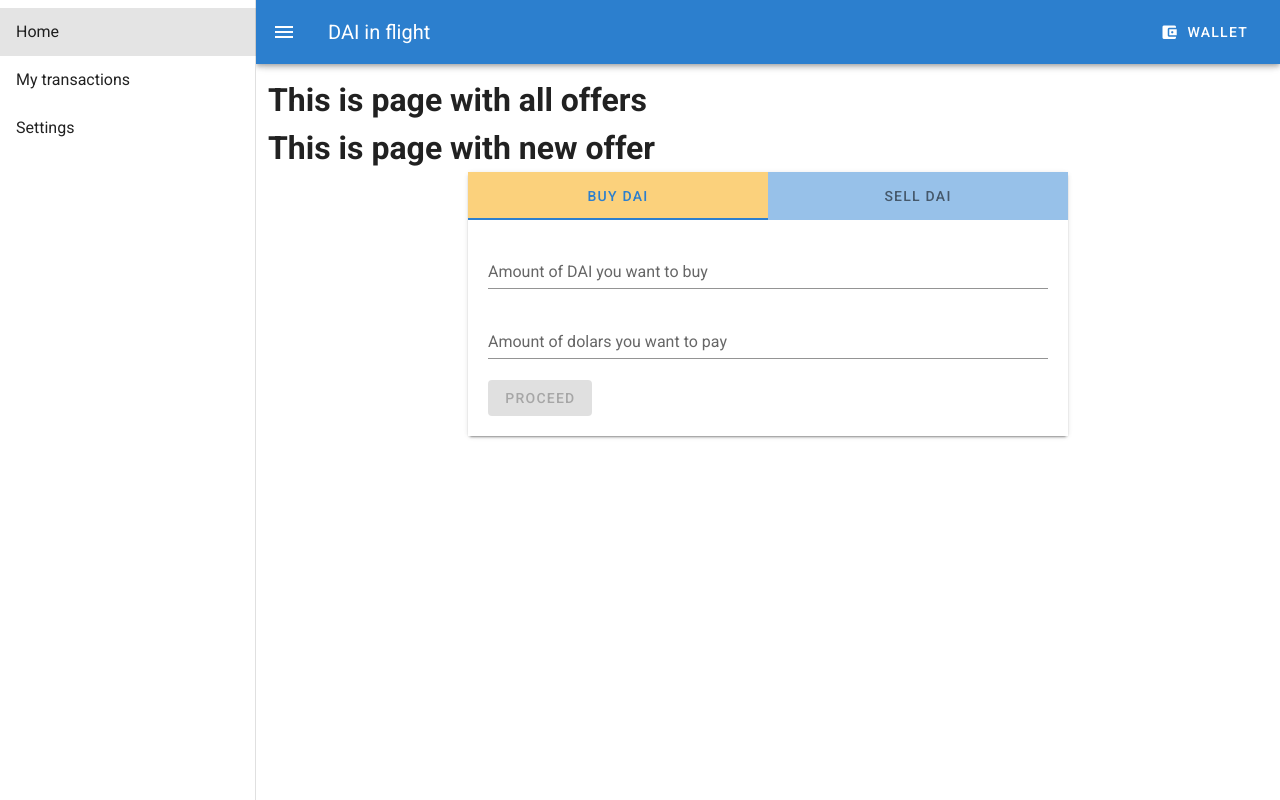
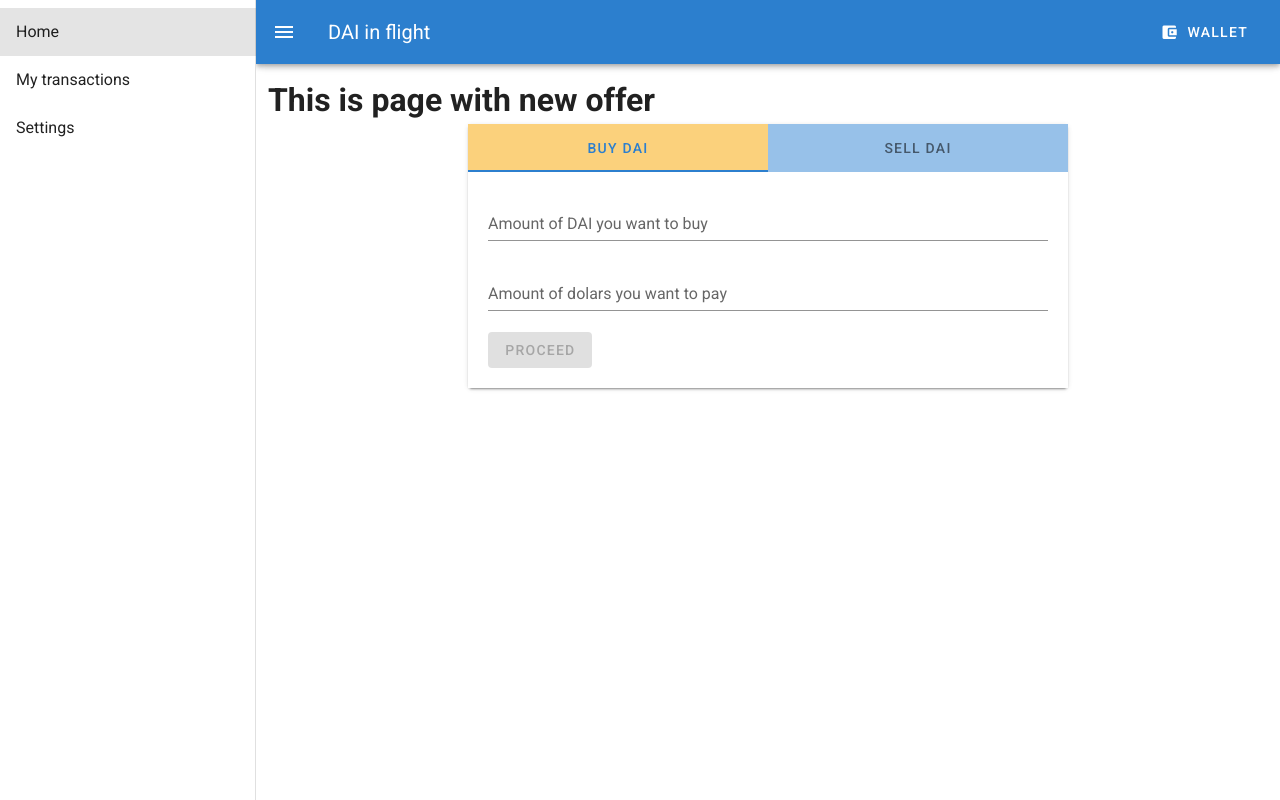
Before and after one commit to Ziomeka/buy-dai, a Vue app: page / in a window 1280 px wide. Built offline with nearby package versions, Linux system fonts and the light colour scheme.

Commit message:
feature: show different homepage components for different user type

```diff
--- a/src/views/Home.vue
+++ b/src/views/Home.vue
@@ -1,11 +1,12 @@
 <template>
   <div>
-    <all-offers />
-    <new-offer />
+    <all-offers v-if="userType==='resident'"/>
+    <new-offer v-if="userType==='traveler'"/>
   </div>
 </template>
 
 <script>
+import { mapState } from 'vuex';
 import AllOffers from '@/components/AllOffers.vue';
 import NewOffer from '@/components/NewOffer.vue';
 
@@ -15,5 +16,8 @@ export default {
     AllOffers,
     NewOffer,
   },
+  computed: {
+    ...mapState('blockchainUser', ['userType']),
+  },
 };
 </script>
```
